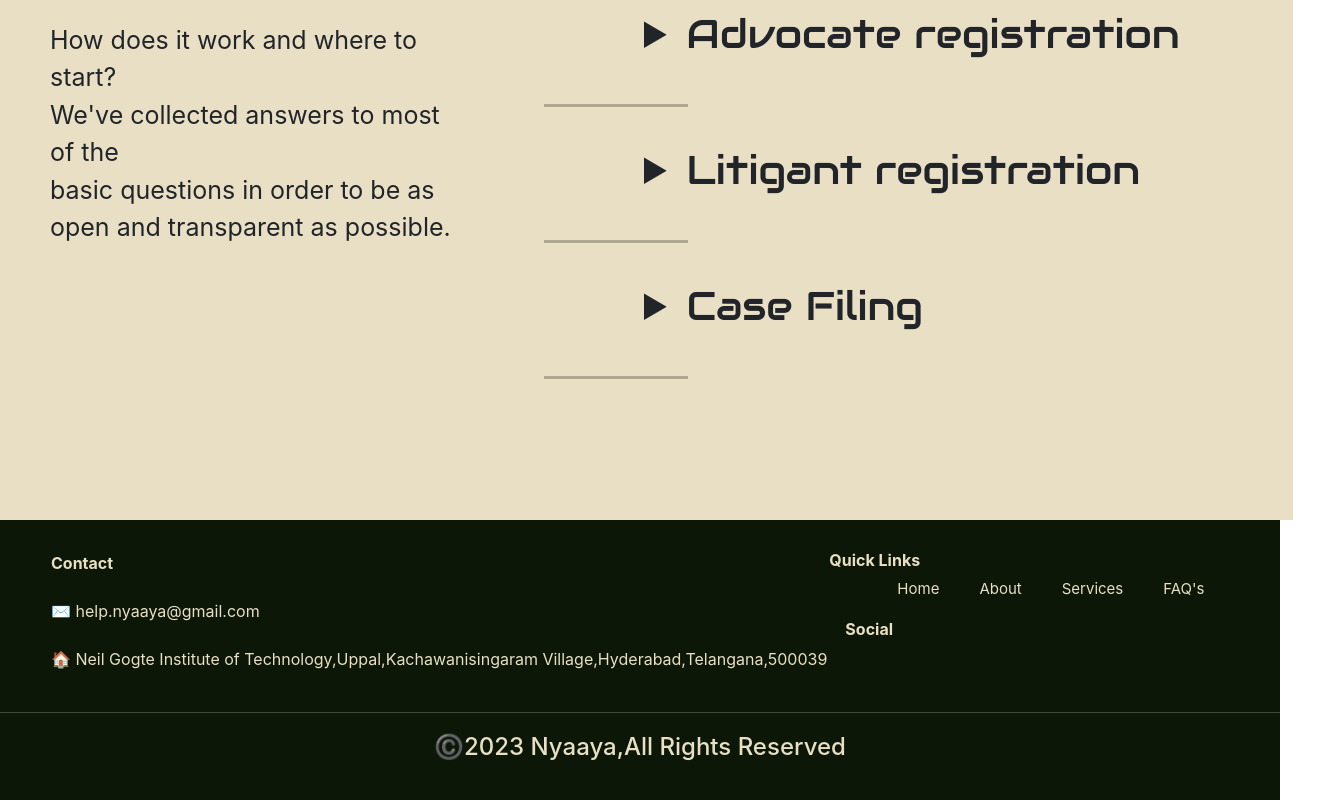
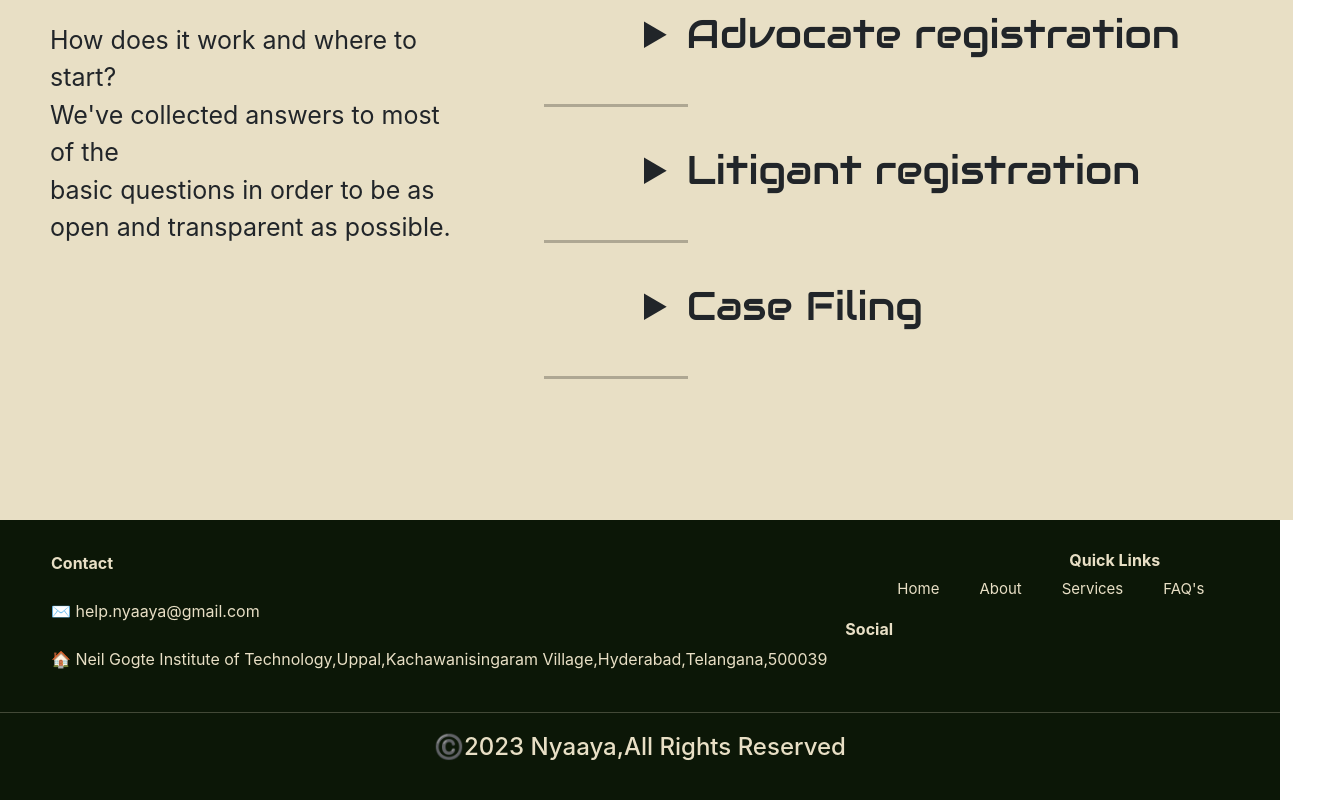
Before and after one commit to udaykumarcoder/NyaayaG160, a React (Create React App) app in the folder eportal/: page / in a window 1280 px wide. Shown: the part 2069-2869 px from the top of the page, 1344 px wide, since content can reach past the window. Built offline with nearby package versions, Linux system fonts and the light colour scheme.

Commit message:
resolving git

```diff
--- a/eportal/src/screens/Contact.css
+++ b/eportal/src/screens/Contact.css
@@ -76,7 +76,7 @@ text-decoration: none;
   .c2{
   display: flex;
   margin-top: 20px;
-  /* padding-left: 15rem; */
+  padding-left: 15rem;
 
 
   }
--- a/eportal/src/screens/Faq.css
+++ b/eportal/src/screens/Faq.css
@@ -48,7 +48,7 @@
     border: none;
 }
 .bigbox{
-    /* width: 800px; */
+    width: 800px;
     overflow: auto;
     max-height:480px ;
     position: absolute;
```
